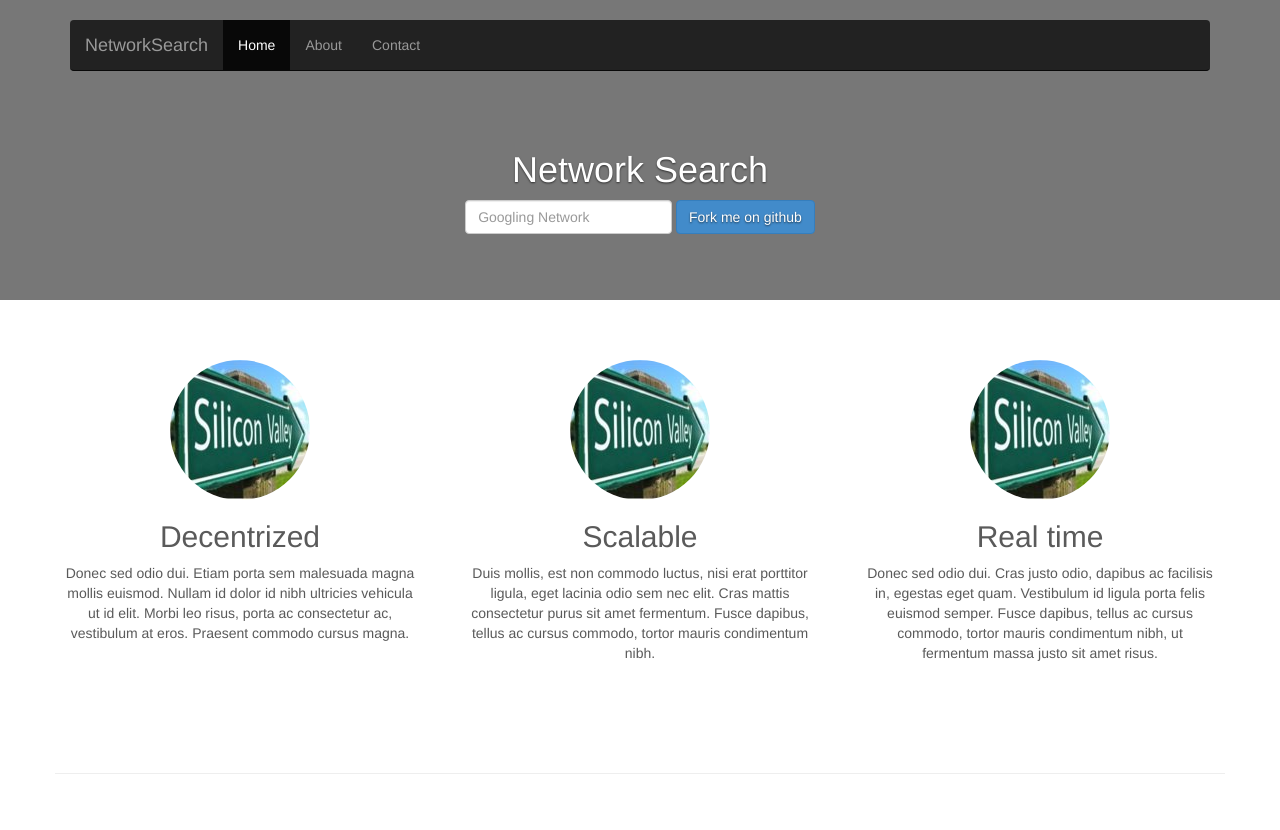
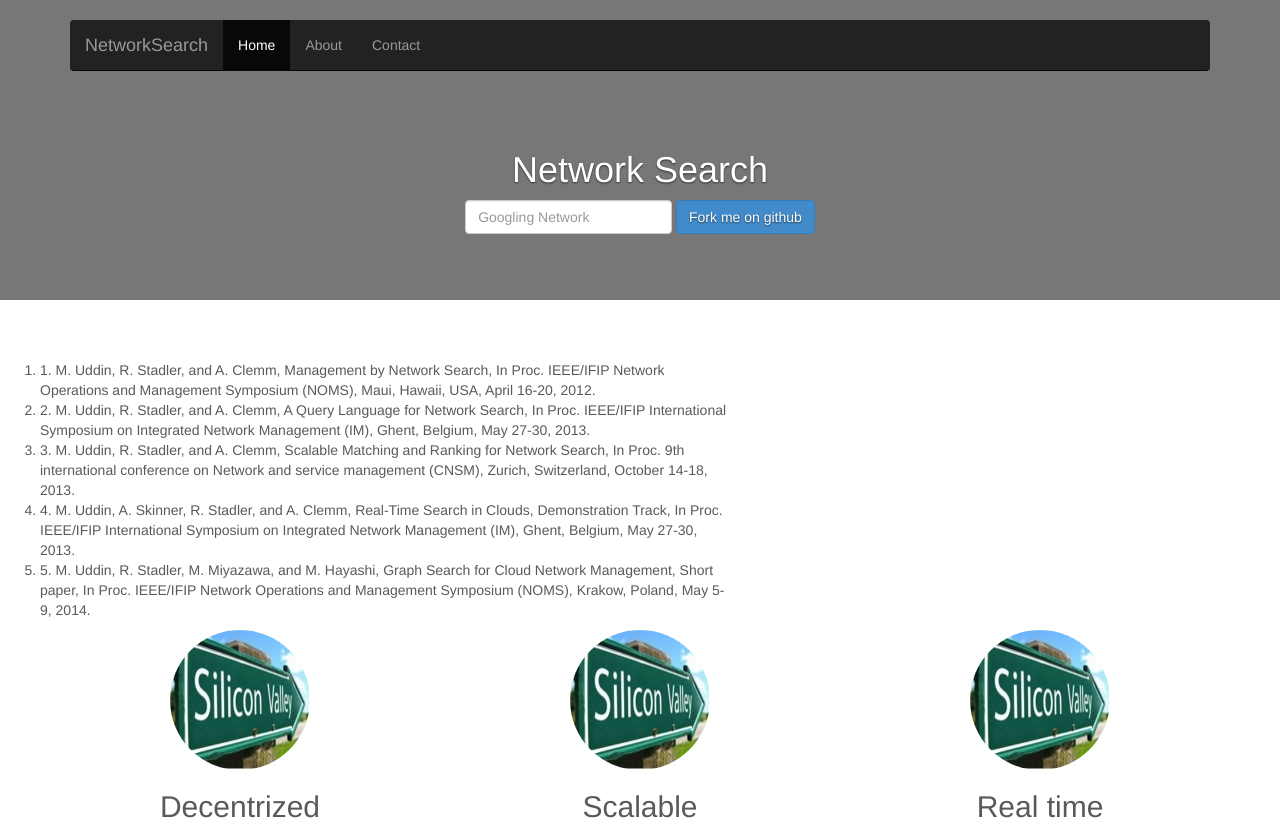
Before and after one commit to cseminhaj/networksearch.github.io, a plain HTML site: page index.html in a window 1280 px wide. Shown: the top 830 px of the page. Drawn offline with nearby package versions, Linux system fonts and the light colour scheme.

Commit message:
add publication

```diff
--- a/index.html
+++ b/index.html
@@ -84,6 +84,29 @@
     <!-- Marketing messaging and featurettes
     ================================================== -->
     <!-- Wrap the rest of the page in another container to center all the content. -->
+
+      <div class="row featurette">
+        <div class="col-md-7">
+          <ol>
+            <li>1.  M. Uddin, R. Stadler, and A. Clemm, Management by Network Search, In Proc. IEEE/IFIP Network Operations and Management Symposium (NOMS), Maui, Hawaii, USA, April 16-20, 2012.</li>
+            <li>2.  M. Uddin, R. Stadler, and A. Clemm, A Query Language for Network Search, In Proc. IEEE/IFIP International Symposium on Integrated Network Management (IM), Ghent, Belgium, May 27-30, 2013.
+            </li>
+            <li>3.  M. Uddin, R. Stadler, and A. Clemm, Scalable Matching and Ranking for Network Search, In Proc. 9th international conference on Network and service management (CNSM), Zurich, Switzerland, October 14-18, 2013.
+            </li>
+            <li>4.  M. Uddin, A. Skinner, R. Stadler, and A. Clemm, Real-Time Search in Clouds, Demonstration Track, In Proc. IEEE/IFIP International Symposium on Integrated Network Management (IM), Ghent, Belgium, May 27-30, 2013.
+            </li>
+            <li>5.  M. Uddin, R. Stadler, M. Miyazawa, and M. Hayashi, Graph Search for Cloud Network Management, Short paper, In Proc. IEEE/IFIP Network Operations and Management Symposium (NOMS), Krakow, Poland, May 5-9, 2014.
+            </li>
+
+          </ol>
+
+        </div>
+      </div>
+
+
+
+
+
 
     <div class="container marketing">
 
```
